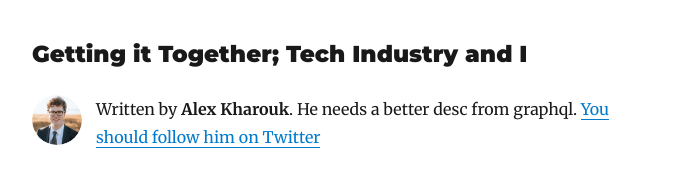
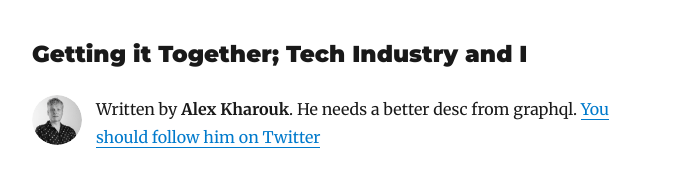
Before and after one commit to Kharouk/old-blog-site, a Gatsby site: page /blog in a window 1280 px wide. Shown: the top 195 px of the page, without its empty margins (293-968 px from the left). Built offline with nearby package versions, Linux system fonts and the light colour scheme; Gatsby itself is replaced by a stand-in of ours; some packages are replaced by stand-ins of ours.

Commit message:
change image

```diff
--- a/src/components/bio.js
+++ b/src/components/bio.js
@@ -14,7 +14,7 @@ import { rhythm } from "../utils/typography"
 const Bio = () => {
   const data = useStaticQuery(graphql`
     query BioQuery {
-      avatar: file(absolutePath: { regex: "/profile-pic.jpg/" }) {
+      avatar: file(absolutePath: { regex: "/gravatar.png/" }) {
         childImageSharp {
           fixed(width: 50, height: 50) {
             ...GatsbyImageSharpFixed
```
